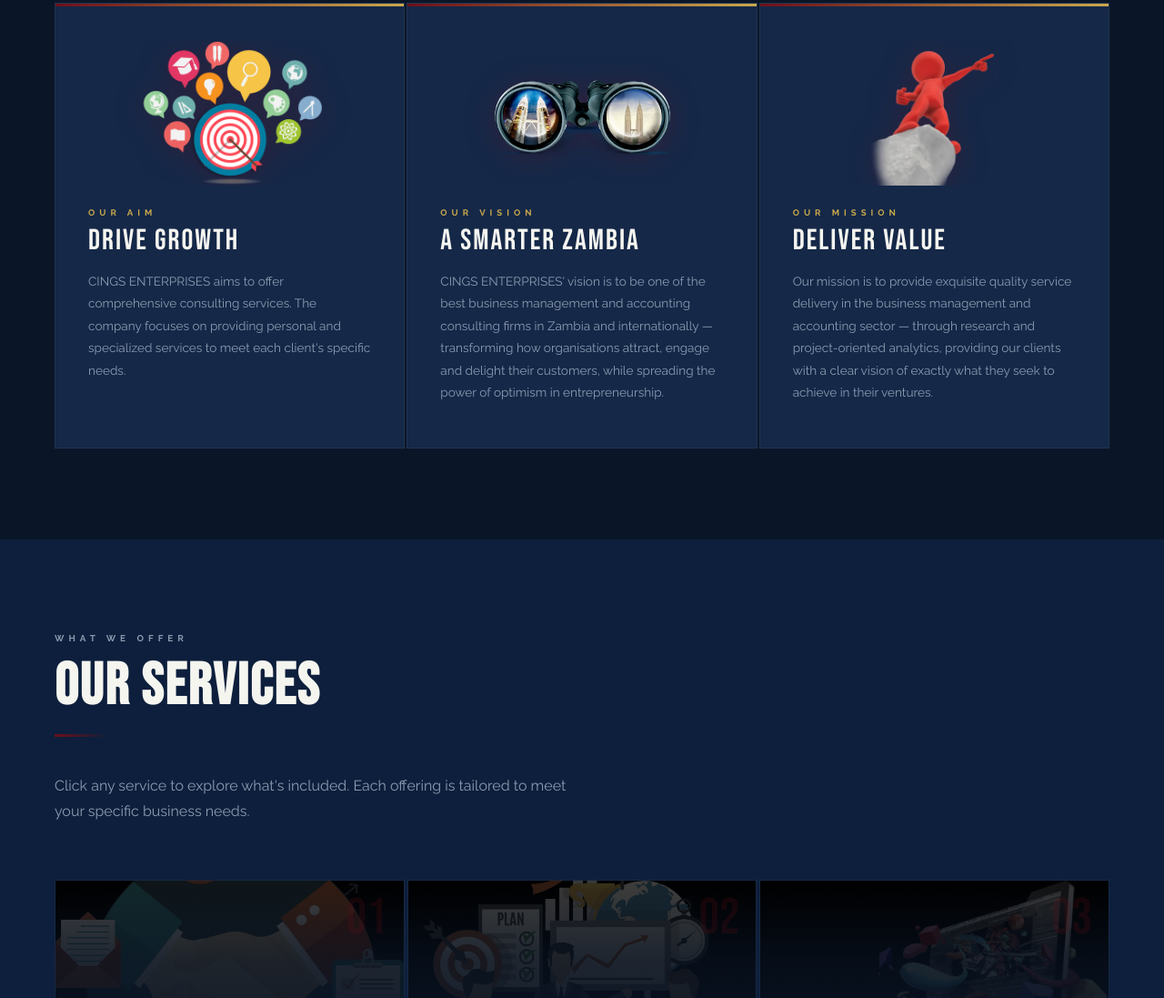
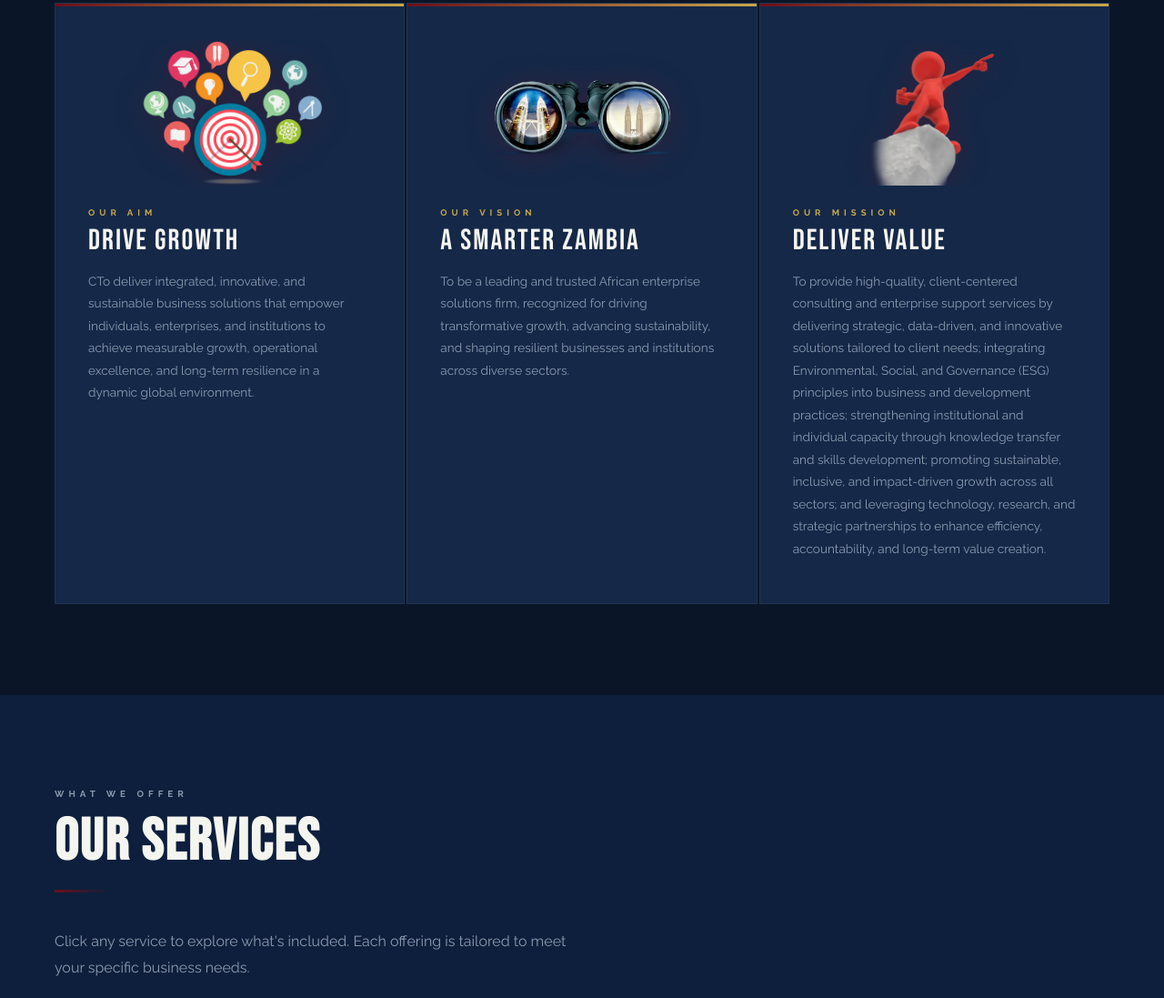
Before and after one commit to SKC31/CINGS, a plain HTML site: page index.html in a window 1280 px wide. Shown: the part 1984-3081 px from the top of the page at 91% size. Drawn offline with nearby package versions, Linux system fonts and the light colour scheme; a web font is replaced by a local one.

Commit message:
Update company descriptions for aim, vision, and mission

```diff
--- a/index.html
+++ b/index.html
@@ -475,19 +475,19 @@
       <div class="vma-img-wrap"><img src="aim.png" alt="Our Aim"></div>
       <div class="vma-label">Our Aim</div>
       <div class="vma-title">DRIVE GROWTH</div>
-      <div class="vma-desc">CINGS ENTERPRISES aims to offer comprehensive consulting services. The company focuses on providing personal and specialized services to meet each client's specific needs.</div>
+      <div class="vma-desc">CTo deliver integrated, innovative, and sustainable business solutions that empower individuals, enterprises, and institutions to achieve measurable growth, operational excellence, and long-term resilience in a dynamic global environment.</div>
     </div>
     <div class="vma-card fade-up">
       <div class="vma-img-wrap"><img src="vision.png" alt="Our Vision"></div>
       <div class="vma-label">Our Vision</div>
       <div class="vma-title">A SMARTER ZAMBIA</div>
-      <div class="vma-desc">CINGS ENTERPRISES' vision is to be one of the best business management and accounting consulting firms in Zambia and internationally — transforming how organisations attract, engage and delight their customers, while spreading the power of optimism in entrepreneurship.</div>
+      <div class="vma-desc">To be a leading and trusted African enterprise solutions firm, recognized for driving transformative growth, advancing sustainability, and shaping resilient businesses and institutions across diverse sectors.</div>
     </div>
     <div class="vma-card fade-up">
       <div class="vma-img-wrap"><img src="mission.png" alt="Our Mission"></div>
       <div class="vma-label">Our Mission</div>
       <div class="vma-title">DELIVER VALUE</div>
-      <div class="vma-desc">Our mission is to provide exquisite quality service delivery in the business management and accounting sector — through research and project-oriented analytics, providing our clients with a clear vision of exactly what they seek to achieve in their ventures.</div>
+      <div class="vma-desc">To provide high-quality, client-centered consulting and enterprise support services by delivering strategic, data-driven, and innovative solutions tailored to client needs; integrating Environmental, Social, and Governance (ESG) principles into business and development practices; strengthening institutional and individual capacity through knowledge transfer and skills development; promoting sustainable, inclusive, and impact-driven growth across all sectors; and leveraging technology, research, and strategic partnerships to enhance efficiency, accountability, and long-term value creation.</div>
     </div>
   </div>
 </section>
```
